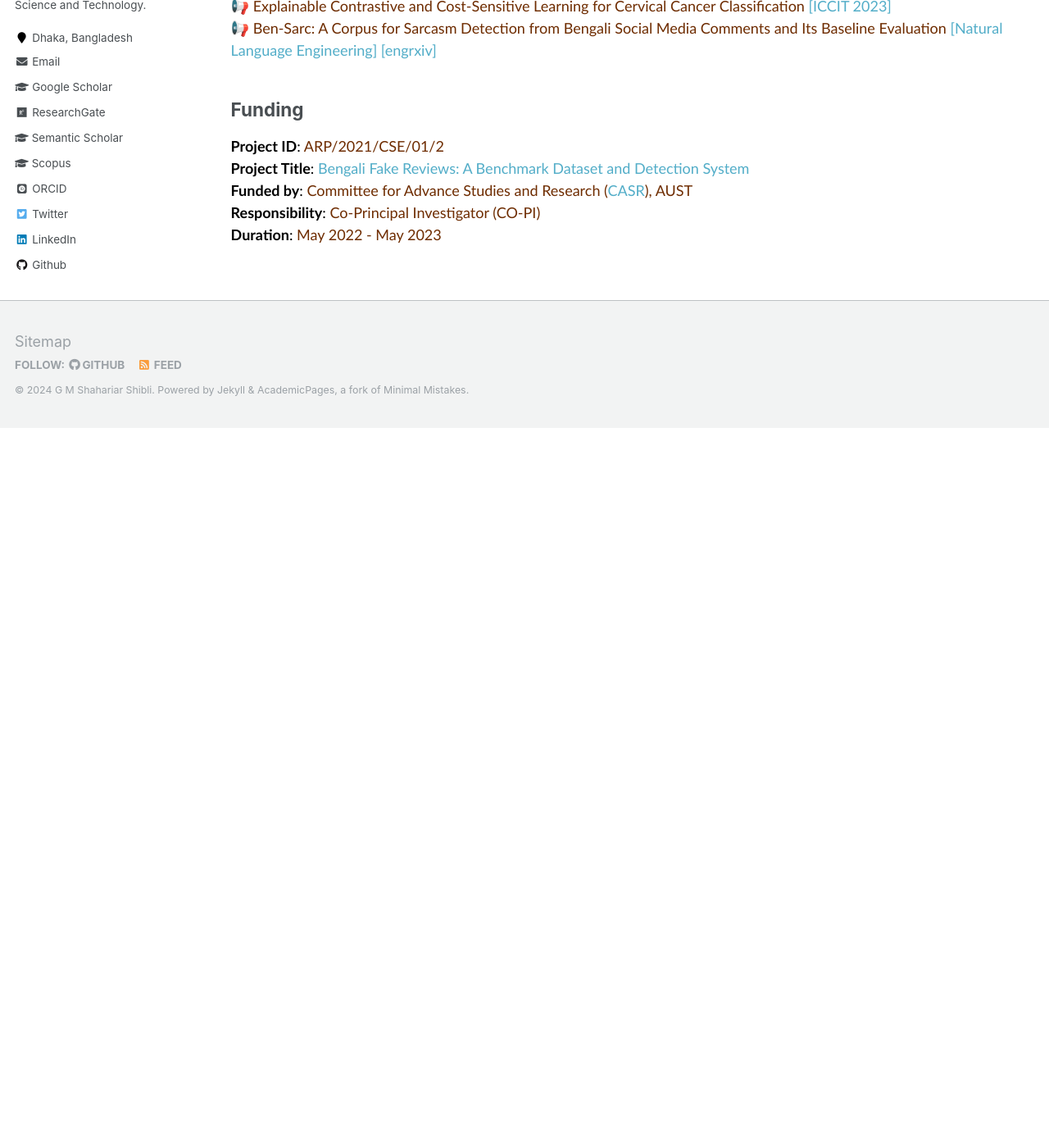
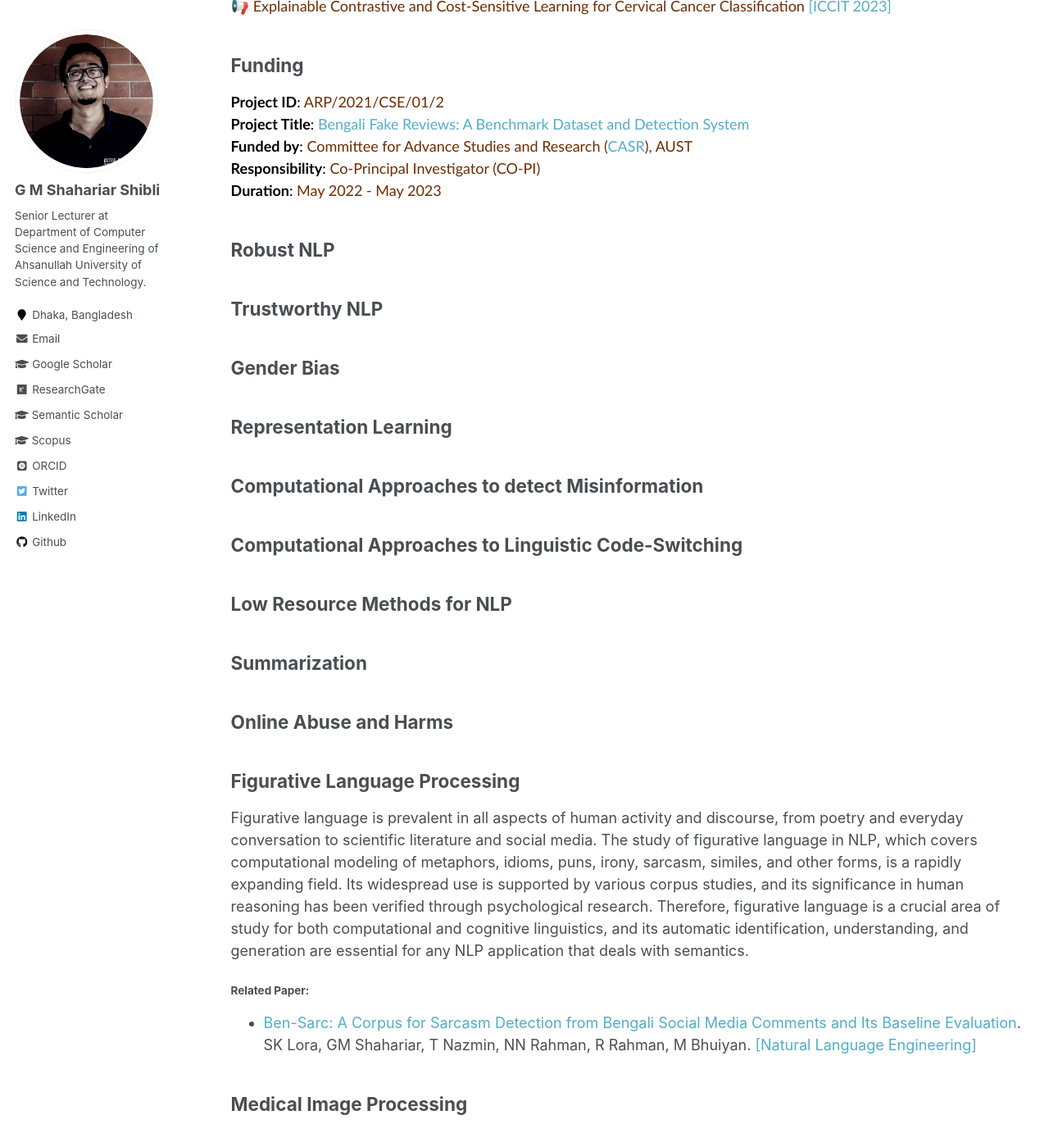
Before and after one commit to shahariar-shibli/shahariar-shibli.github.io, a Jekyll site: the page built from _pages/research.md, in a window 1280 px wide and 1400 px high, scrolled down 1061 px. Shown: the whole window at 82% size. Built offline with Jekyll 4.4.1, drawn with Linux system fonts in a browser that asks for light colours; some web fonts are replaced; before the commit the page ends 1583 px from its top, so only the background shows below that.

Commit message:
Update research.md

```diff
--- a/_pages/research.md
+++ b/_pages/research.md
@@ -45,7 +45,6 @@ author_profile: true
 <span style="font-family:Trebuchet MS;">
 📢 <span style="color:#6E2C00">A Comparative Analysis of Noise Reduction Methods in Sentiment Analysis on Noisy Bengali Texts</span> [[W-NUT, EACL 2024]](https://noisy-text.github.io/2024/) [[arXiv]](https://arxiv.org/pdf/2401.14360.pdf)<br/>
 📢 <span style="color:#6E2C00">Explainable Contrastive and Cost-Sensitive Learning for Cervical Cancer Classification</span> [[ICCIT 2023]](https://iccit.org.bd/2023/)<br/>
-📢 <span style="color:#6E2C00">Ben-Sarc: A Corpus for Sarcasm Detection from Bengali Social Media Comments and Its Baseline Evaluation</span> [[Natural Language Engineering]](https://www.cambridge.org/core/journals/natural-language-engineering) [[engrxiv]](https://engrxiv.org/preprint/view/2102/4194)
 </span>
 
 
@@ -57,3 +56,36 @@ author_profile: true
 <b>Responsibility</b>: <span style="color:#6E2C00">Co-Principal Investigator (CO-PI)</span><br/>
 <b>Duration</b>: <span style="color:#6E2C00">May 2022 - May 2023</span>
 </span>
+
+
+## Robust NLP
+
+## Trustworthy NLP
+
+## Gender Bias
+
+## Representation Learning
+
+## Computational Approaches to detect Misinformation
+
+## Computational Approaches to Linguistic Code-Switching
+
+## Low Resource Methods for NLP
+
+## Summarization
+
+## Online Abuse and Harms
+
+## Figurative Language Processing
+Figurative language is prevalent in all aspects of human activity and discourse, from poetry and everyday
+conversation to scientific literature and  social media. The study of figurative language in NLP, which covers
+computational modeling of metaphors, idioms, puns, irony, sarcasm, similes, and other forms, is a rapidly
+expanding field.  Its widespread use is supported by various corpus studies, and its significance in human
+reasoning has been verified through psychological research. Therefore, figurative language is a crucial area
+of study for both computational and cognitive linguistics, and its automatic identification, understanding,
+and generation are essential for any NLP application that deals with semantics.
+#### Related Paper:
++ [Ben-Sarc: A Corpus for Sarcasm Detection from Bengali Social Media Comments and Its Baseline Evaluation](https://engrxiv.org/preprint/view/2102/4194). SK Lora, GM Shahariar, T Nazmin, NN Rahman, R Rahman, M Bhuiyan. [[Natural Language Engineering]](https://www.cambridge.org/core/journals/natural-language-engineering)
+
+
+## Medical Image Processing
```
